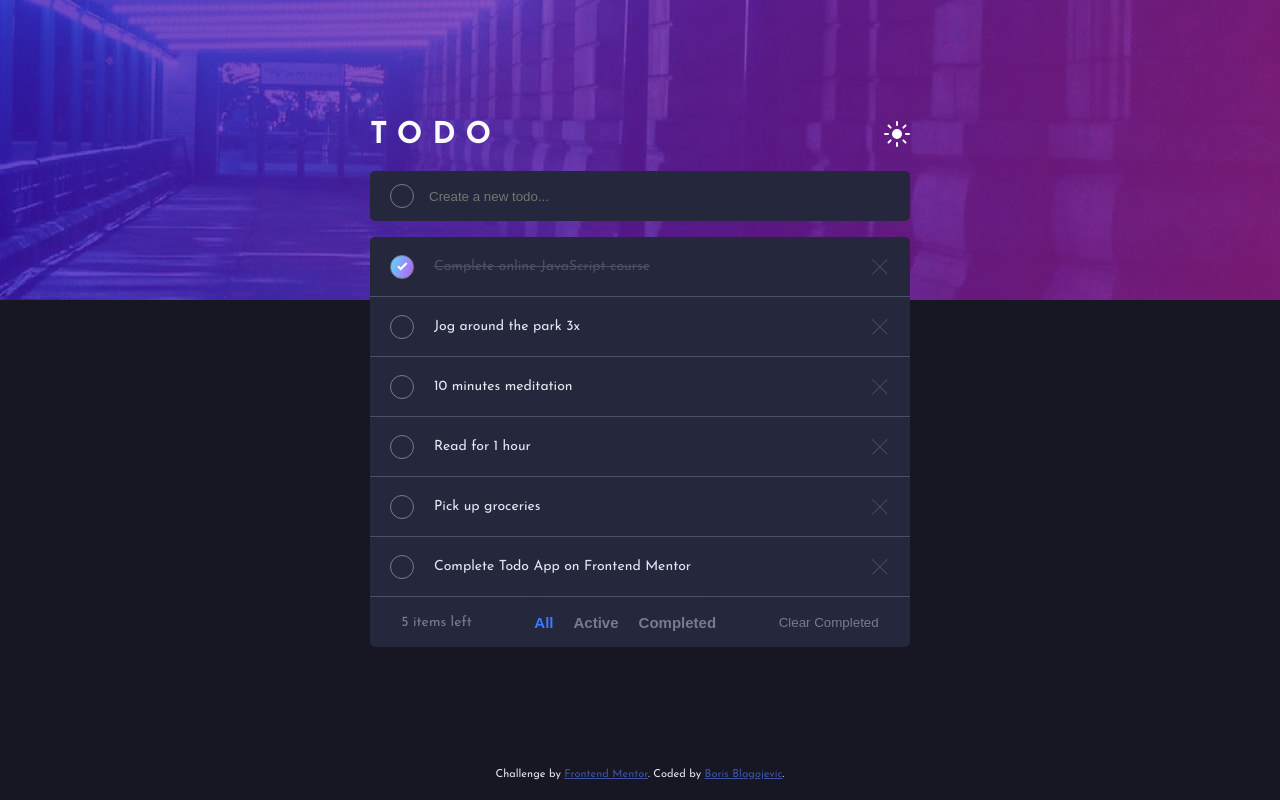
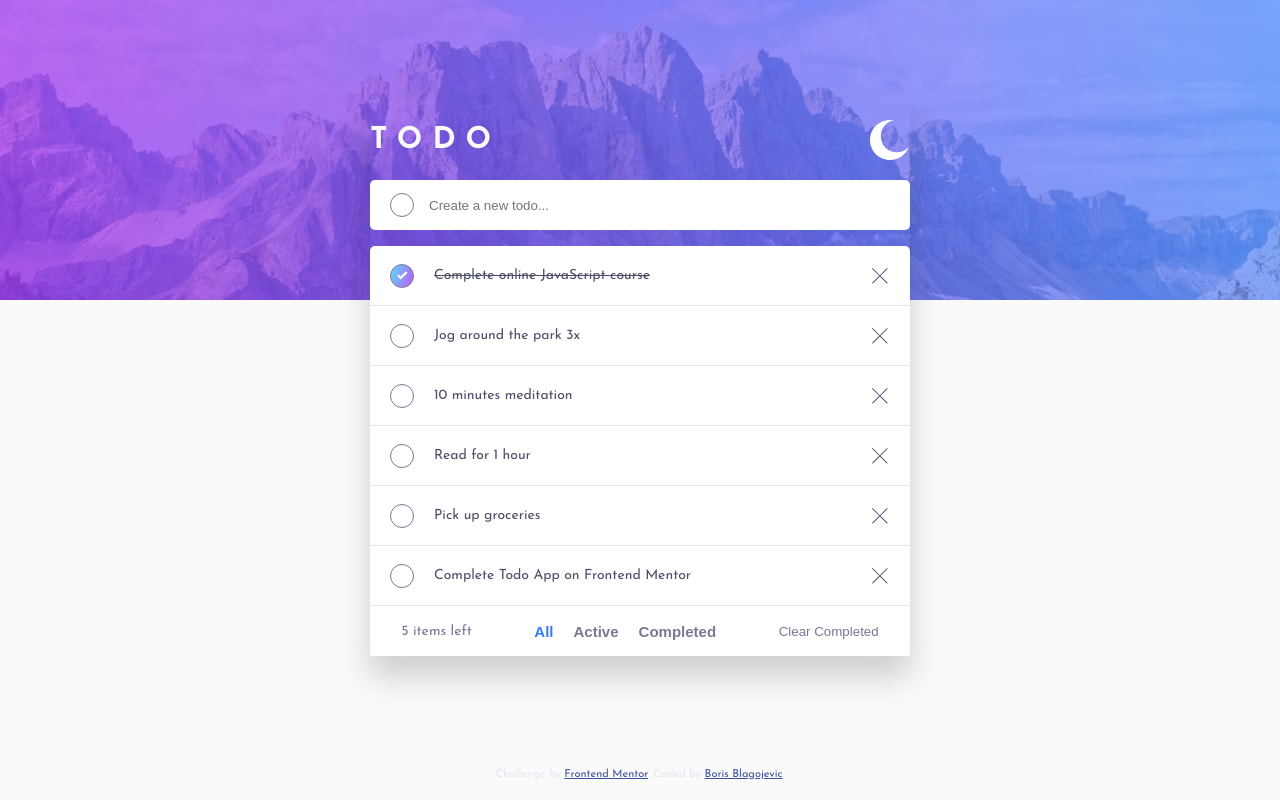
Before and after one commit to Blagoja95/todo-app, a website built with Parcel: page index.html in a window 1280 px wide. Both pictures are taken after a click on the button 897 px from the left and 135 px from the top of the page. Built offline with nearby package versions, Linux system fonts and the light colour scheme.

Commit message:
light/dark theme switch

```diff
--- a/index.html
+++ b/index.html
@@ -19,6 +19,7 @@
     />
 
     <link rel="stylesheet" href="src/css/main.css" />
+    <script defer type="module" src="src/js/controller.js"></script>
     <title>Frontend Mentor | Todo app</title>
 
     <!-- Feel free to remove these styles or customise in your own stylesheet 👍 -->
@@ -28,7 +29,6 @@
       <section class="section title-section">
         <h1 class="main-title">Todo</h1>
         <button class="btn btn--theme-switch">
-          <img src="src/images/icon-sun.svg" alt="dark-mode" />
         </button>
       </section>
       <section class="section input-section">
--- /dev/null
+++ b/src/js/controller.js
@@ -0,0 +1,15 @@
+import view from "./view.js";
+import * as model from "./model.js";
+
+const clickThemeBtn = function (data) {
+  model.saveThemeState(data);
+};
+
+// model.checkThemeStatus();
+
+const init = function () {
+  view.addHandlerClickThemeBtn(clickThemeBtn);
+  //   view.addhandlerLoadTheme(loadTheme);
+};
+
+init();
--- /dev/null
+++ b/src/js/model.js
@@ -0,0 +1,13 @@
+export let theme = {
+  state: false,
+};
+
+export const saveThemeState = function (data) {
+  theme.state = data;
+  localStorage.setItem("theme", JSON.stringify(theme.state));
+};
+
+export const checkThemeStatus = function () {
+  const data = localStorage.getItem("theme");
+  if (data) return JSON.parse(data);
+};
--- /dev/null
+++ b/src/js/view.js
@@ -0,0 +1,31 @@
+class Todo {
+  themeState = false;
+  themeBTN = document.querySelector(".btn--theme-switch");
+  body = document.querySelector("body");
+
+  changeTheme(handler) {
+    if (!this.themeState) {
+      this.body.classList.add("light");
+      handler((this.themeState = true));
+    } else {
+      this.body.classList.remove("light");
+      handler((this.themeState = false));
+    }
+  }
+
+  addHandlerClickThemeBtn(handler) {
+    this.themeBTN.addEventListener(
+      "click",
+      this.changeTheme.bind(this, handler)
+    );
+  }
+
+  addhandlerLoadTheme(handler) {
+    this.themeBTN.addEventListener(
+      "click",
+      this.changeTheme.bind(this, handler)
+    );
+  }
+}
+
+export default new Todo();
--- a/src/sass/_btn.scss
+++ b/src/sass/_btn.scss
@@ -63,3 +63,11 @@
 .btn--active {
   color: $Bright-Blue;
 }
+
+.btn--theme-switch {
+  padding: 2rem;
+  background-image: url("../images/icon-sun.svg");
+  background-position: center;
+  background-repeat: no-repeat;
+  background-size: contain;
+}
--- a/src/sass/_colors.scss
+++ b/src/sass/_colors.scss
@@ -3,6 +3,7 @@
 $Bright-Blue: hsl(220, 98%, 61%);
 $Light-Blue: hsl(192, 100%, 67%);
 $Light-Pink: hsl(280, 87%, 65%);
+$White: hsl(0, 0%, 100%);
 
 // ### Neutral
 
--- a/src/sass/_input.scss
+++ b/src/sass/_input.scss
@@ -13,7 +13,8 @@ form {
   background-color: transparent;
   border: none;
   color: $Dark-Grayish-Blue;
-  padding-left: 1.5rem;
+  width: 100%;
+  padding: 0 1.5rem;
 
   &:focus {
     color: $Light-Grayish-Blue;
--- /dev/null
+++ b/src/sass/_lightTheme.scss
@@ -0,0 +1,33 @@
+.light {
+  background: $Very-Light-Gray url("../images/bg-desktop-light.jpg");
+  background-repeat: no-repeat;
+  background-position: center top;
+  background-size: contain;
+}
+
+.light .main {
+  box-shadow: 0 2rem 3rem rgba(29, 29, 29, 0.2);
+}
+
+.light .input-container,
+.light .task,
+.light .stats,
+.light .filters {
+  background-color: $White;
+}
+
+.light .task {
+  border-color: $Light-Grayish-Blue;
+}
+
+.light .input-field {
+  color: $Dark-Grayish-Blue;
+}
+
+.light .task__paragraph {
+  color: $Very-Dark-Grayish-Blue;
+}
+
+.light .btn--theme-switch {
+  background-image: url("../images/icon-moon.svg");
+}
--- a/src/sass/_mediaQueries.scss
+++ b/src/sass/_mediaQueries.scss
@@ -12,6 +12,10 @@
   body {
     @extend %background;
     background-image: url("../images/bg-desktop-dark.jpg");
+    background-size: auto;
+  }
+
+  .light {
     background-size: auto;
   }
 
--- a/src/sass/main.scss
+++ b/src/sass/main.scss
@@ -6,4 +6,5 @@
 @import "_input";
 @import "_tasks";
 @import "_manage";
+@import "_lightTheme";
 @import "_mediaQueries";
```
Also changed, not shown: src/css/main.css, 1 other file.
